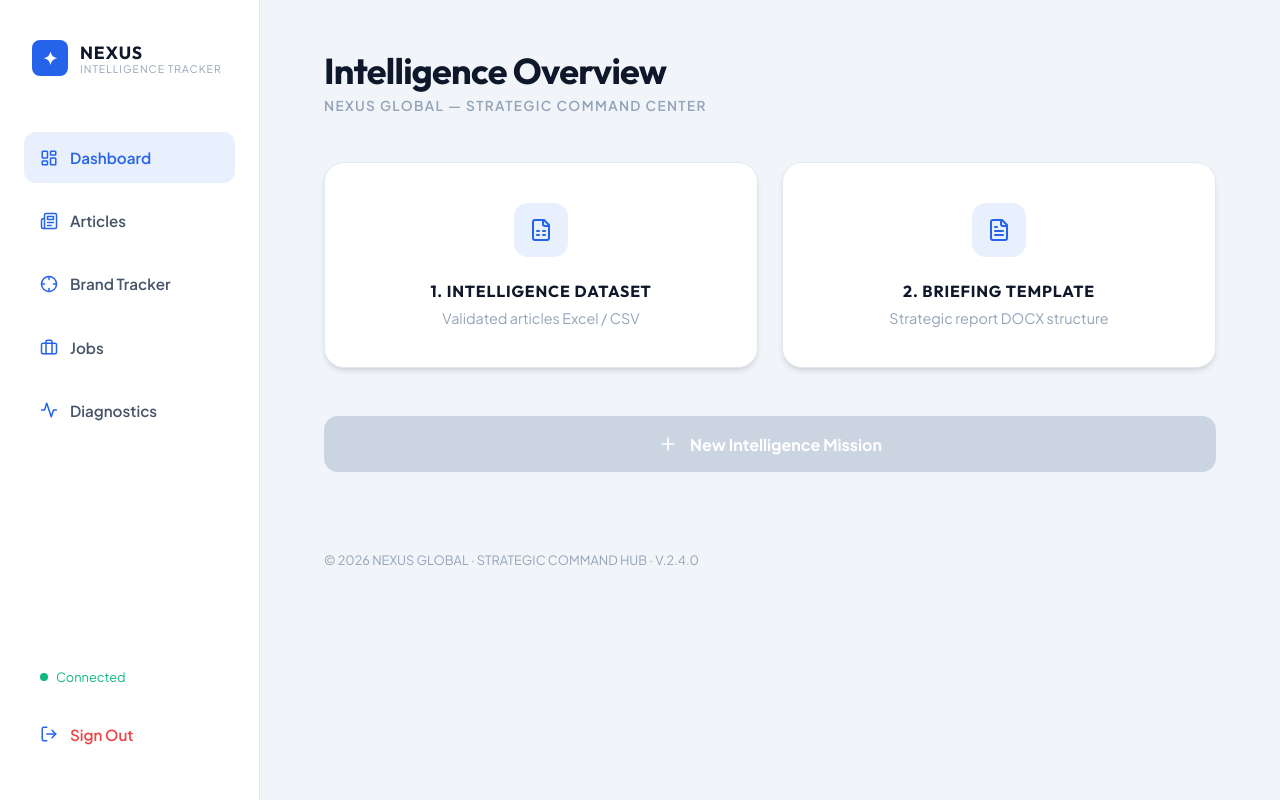
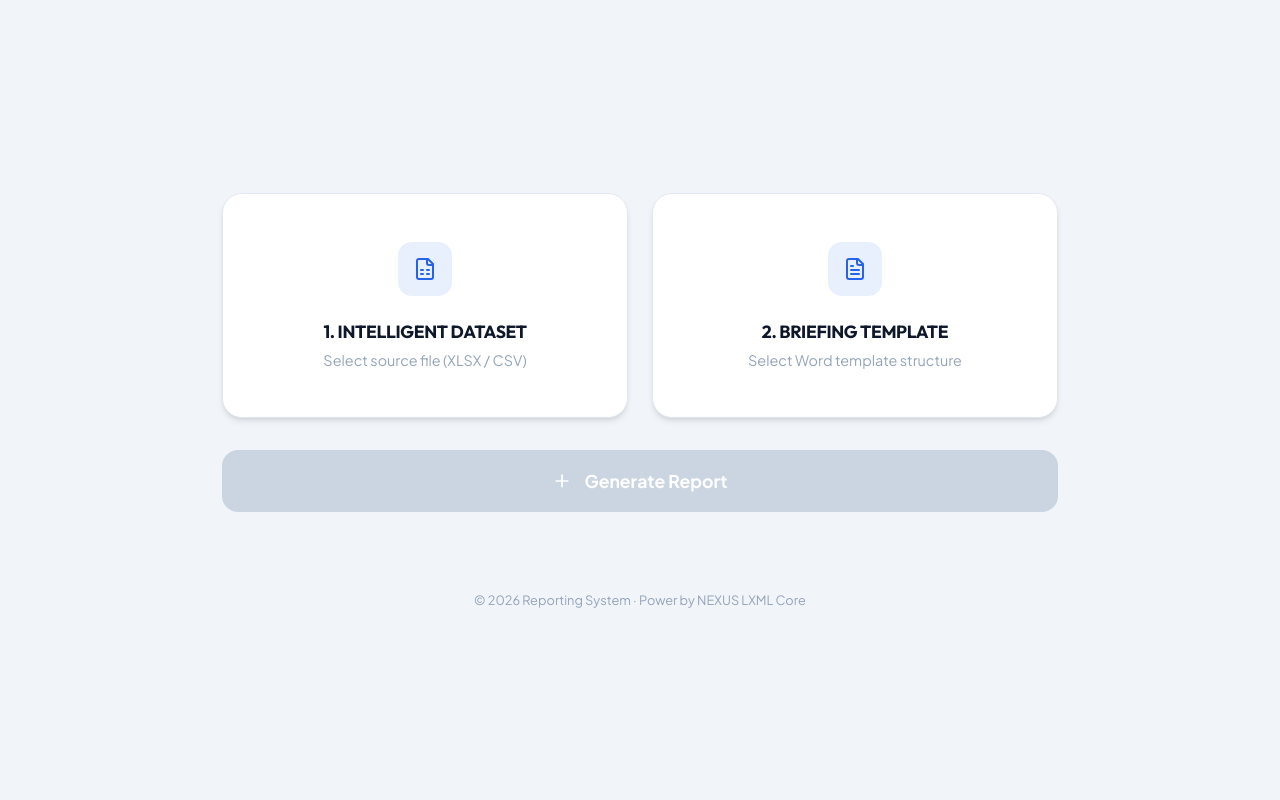
Before and after one commit to arunkumar3006/format_template, a React (Vite) app: page / in a window 1280 px wide. Built offline with nearby package versions, Linux system fonts and the light colour scheme.

Commit message:
UI: Simplified - removed sidebar and command center headers

```diff
--- a/src/App.css
+++ b/src/App.css
@@ -1,133 +1,44 @@
 .layout {
   display: flex;
+  justify-content: center;
+  align-items: center;
   min-height: 100vh;
+  background-color: var(--bg-page);
 }
 
-/* SIDEBAR STYLES FROM NEXUS */
-.sidebar {
-  width: 260px;
-  background: var(--bg-sidebar);
-  border-right: 1px solid var(--border);
-  padding: 2.5rem 1.5rem;
-  display: flex;
-  flex-direction: column;
-  position: fixed;
-  height: 100vh;
-  z-index: 100;
-}
-
-.logo-area {
-  display: flex;
-  align-items: center;
-  gap: 12px;
-  margin-bottom: 3.5rem;
-  padding-left: 0.5rem;
-}
-
-.logo-icon {
-  width: 36px;
-  height: 36px;
-  background: var(--primary);
-  color: #fff;
-  border-radius: 8px;
-  display: flex;
-  align-items: center;
-  justify-content: center;
-  font-weight: 800;
-  font-size: 1.1rem;
-}
-
-.logo-text h2 {
-  font-size: 1.1rem;
-  letter-spacing: 0.05em;
-  text-transform: uppercase;
-  font-weight: 700;
-}
-
-.logo-sub {
-  font-size: 0.65rem;
-  color: var(--text-muted);
-  text-transform: uppercase;
-  letter-spacing: 0.1em;
-  margin-top: -2px;
-}
-
-.nav-menu {
-  display: flex;
-  flex-direction: column;
-  gap: 0.75rem;
-}
-
-.nav-item {
-  display: flex;
-  align-items: center;
-  gap: 12px;
-  padding: 0.85rem 1rem;
-  border-radius: 12px;
-  color: var(--text-body);
-  text-decoration: none;
-  font-size: 0.95rem;
-  font-weight: 600;
-  transition: all 0.2s ease;
-}
-
-.nav-item:hover, .nav-item.active {
-  background: var(--primary-soft);
-  color: var(--primary);
-}
-
-.nav-item svg { width: 18px; color: var(--primary); }
-
-/* MAIN CONTENT STYLES */
 .content {
-  flex: 1;
-  margin-left: 260px;
-  padding: 3rem 4rem;
-  max-width: 1400px;
-}
-
-.header-meta {
-  margin-bottom: 3rem;
-}
-
-.header-meta h1 {
-  font-size: 2.25rem;
-  margin-bottom: 0.25rem;
-}
-
-.header-meta p {
-  color: var(--text-muted);
-  font-weight: 600;
-  font-size: 0.85rem;
-  text-transform: uppercase;
-  letter-spacing: 0.1em;
+  width: 100%;
+  max-width: 900px;
+  padding: 4rem 2rem;
+  margin: 0 auto;
 }
 
 .dashboard-grid {
   display: grid;
   grid-template-columns: repeat(2, 1fr);
   gap: 1.5rem;
-  margin-bottom: 3rem;
+  margin-bottom: 2rem;
 }
 
 .stat-card {
   background: var(--card-bg);
-  padding: 2.5rem;
+  padding: 3rem 2rem;
   border-radius: 20px;
   border: 1px solid var(--border);
   box-shadow: var(--shadow-card);
-  transition: transform 0.2s ease, box-shadow 0.2s ease;
+  transition: all 0.2s ease;
   cursor: pointer;
   text-align: center;
 }
 
 .stat-card:hover {
   transform: translateY(-4px);
-  box-shadow: 0 12px 20px -5px rgba(0,0,0,0.08);
+  border-color: var(--primary);
 }
 
 .stat-card.active {
-  border-color: var(--primary);
+  border: 2px solid var(--primary);
+  background: var(--primary-soft);
 }
 
 .stat-icon {
@@ -143,10 +54,10 @@
 }
 
 .stat-card h3 {
-  font-size: 1rem;
+  font-size: 1.1rem;
   color: var(--text-header);
+  font-weight: 700;
   text-transform: uppercase;
-  letter-spacing: 0.05em;
   margin-bottom: 0.5rem;
 }
 
@@ -158,23 +69,22 @@
 .btn-blue {
   background: var(--primary);
   color: #fff;
-  padding: 1.1rem 2.5rem;
-  border-radius: 14px;
+  padding: 1.25rem 2.5rem;
+  border-radius: 16px;
   font-weight: 700;
-  font-size: 1rem;
+  font-size: 1.1rem;
   display: flex;
   align-items: center;
   justify-content: center;
   gap: 12px;
-  box-shadow: 0 8px 16px -4px rgba(37, 99, 235, 0.4);
+  box-shadow: 0 10px 20px -5px rgba(37, 99, 235, 0.4);
   width: 100%;
-  margin-top: 1rem;
 }
 
 .btn-blue:hover:not(:disabled) {
   background: var(--primary-hover);
   transform: translateY(-2px);
-  box-shadow: 0 12px 24px -4px rgba(37, 99, 235, 0.5);
+  box-shadow: 0 15px 30px -5px rgba(37, 99, 235, 0.5);
 }
 
 .btn-blue:disabled {
@@ -197,12 +107,10 @@
   gap: 12px;
   font-size: 0.95rem;
   margin-bottom: 12px;
-  color: var(--text-body);
 }
 
 .btn-download-modern {
   display: inline-flex;
-  grid-column: span 2;
   align-items: center;
   gap: 12px;
   padding: 1rem 2rem;
@@ -215,8 +123,6 @@
   box-shadow: 0 4px 12px rgba(16, 185, 129, 0.3);
 }
 
-@media (max-width: 900px) {
-  .sidebar { width: 0; display: none; }
-  .content { margin-left: 0; padding: 2rem; }
+@media (max-width: 768px) {
   .dashboard-grid { grid-template-columns: 1fr; }
 }
--- a/src/App.jsx
+++ b/src/App.jsx
@@ -3,20 +3,11 @@ import { motion, AnimatePresence } from 'framer-motion';
 import {
   FileSpreadsheet,
   FileText,
-  Settings,
   Download,
   CheckCircle,
   AlertCircle,
   Loader2,
   ArrowRight,
-  ShieldCheck,
-  Zap,
-  LayoutDashboard,
-  Newspaper,
-  Crosshair,
-  Briefcase,
-  Activity,
-  LogOut,
   Plus
 } from 'lucide-react';
 import './App.css';
@@ -42,7 +33,7 @@ const App = () => {
     setIsGenerating(true);
     setError(null);
     setDownloadUrl(null);
-    setStatus([{ id: 1, msg: 'Initializing nexus Mission...', active: true }]);
+    setStatus([{ id: 1, msg: 'Initializing report generation...', active: true }]);
 
     try {
       const formData = new FormData();
@@ -59,13 +50,13 @@ const App = () => {
         throw new Error(errData.detail || 'Failed to generate report');
       }
 
-      addStatus('Decrypting 4,000+ data nodes...');
-      addStatus('Assembling Strategic Briefing...');
+      addStatus('Processing 4,000+ data rows...');
+      addStatus('Structuring report document...');
 
       const blob = await response.blob();
       const url = window.URL.createObjectURL(blob);
       setDownloadUrl(url);
-      addStatus('Mission Accomplished: Report Ready.');
+      addStatus('Generation Successful: Ready to download.');
 
     } catch (err) {
       setError(err.message);
@@ -77,39 +68,7 @@ const App = () => {
 
   return (
     <div className="layout">
-      {/* SIDEBAR */}
-      <aside className="sidebar">
-        <div className="logo-area">
-          <div className="logo-icon">✦</div>
-          <div className="logo-text">
-            <h2>Nexus</h2>
-            <div className="logo-sub">Intelligence Tracker</div>
-          </div>
-        </div>
-
-        <nav className="nav-menu">
-          <a href="#" className="nav-item active"><LayoutDashboard /> Dashboard</a>
-          <a href="#" className="nav-item"><Newspaper /> Articles</a>
-          <a href="#" className="nav-item"><Crosshair /> Brand Tracker</a>
-          <a href="#" className="nav-item"><Briefcase /> Jobs</a>
-          <a href="#" className="nav-item"><Activity /> Diagnostics</a>
-        </nav>
-
-        <div style={{ marginTop: 'auto' }}>
-          <div style={{ padding: '0 1rem', marginBottom: '1.5rem', display: 'flex', alignItems: 'center', gap: '8px', fontSize: '0.8rem', color: '#10b981' }}>
-             <span style={{ width: '8px', height: '8px', background: '#10b981', borderRadius: '50%' }}></span> Connected
-          </div>
-          <a href="#" className="nav-item" style={{ color: '#ef4444' }}><LogOut /> Sign Out</a>
-        </div>
-      </aside>
-
-      {/* MAIN CONTENT */}
       <main className="content">
-        <header className="header-meta animate-in">
-          <h1>Intelligence Overview</h1>
-          <p>Nexus Global — Strategic Command Center</p>
-        </header>
-
         <div className="dashboard-grid">
           {/* Dataset Upload */}
           <motion.div
@@ -120,8 +79,8 @@ const App = () => {
             style={{ animationDelay: '0.1s' }}
           >
             <div className="stat-icon"><FileSpreadsheet size={24} /></div>
-            <h3>1. Intelligence Dataset</h3>
-            <p>{dataset ? dataset.name : "Validated articles Excel / CSV "}</p>
+            <h3>1. Intelligent Dataset</h3>
+            <p>{dataset ? dataset.name : "Select source file (XLSX / CSV)"}</p>
             <input
               type="file"
               ref={datasetRef}
@@ -140,7 +99,7 @@ const App = () => {
           >
             <div className="stat-icon"><FileText size={24} /></div>
             <h3>2. Briefing Template</h3>
-            <p>{template ? template.name : "Strategic report DOCX structure"}</p>
+            <p>{template ? template.name : "Select Word template structure"}</p>
             <input
               type="file"
               ref={templateRef}
@@ -161,7 +120,7 @@ const App = () => {
             ) : (
               <Plus size={20} />
             )}
-            <span>{isGenerating ? "Executing Mission..." : "New Intelligence Mission"}</span>
+            <span>{isGenerating ? "Generating Report..." : "Generate Report"}</span>
           </button>
 
           <AnimatePresence>
@@ -188,13 +147,13 @@ const App = () => {
 
                 {downloadUrl && (
                   <motion.a
-                    initial={{ opacity: 0, y: 10 }}
-                    animate={{ opacity: 1, y: 0 }}
+                    initial={{ opacity: 0, scale: 0.9 }}
+                    animate={{ opacity: 1, scale: 1 }}
                     href={downloadUrl}
-                    download={`NEXUS_REPORT_${new Date().toISOString().split('T')[0]}.docx`}
+                    download={`News_Report_${new Date().toISOString().split('T')[0]}.docx`}
                     className="btn-download-modern"
                   >
-                    <Download size={20} /> Download Intelligence Summary
+                    <Download size={20} /> Download Final Report
                   </motion.a>
                 )}
               </motion.div>
@@ -202,8 +161,8 @@ const App = () => {
           </AnimatePresence>
         </section>
 
-        <footer style={{ marginTop: '5rem', color: 'var(--text-muted)', fontSize: '0.8rem' }}>
-          &copy; 2026 NEXUS GLOBAL &middot; STRATEGIC COMMAND HUB &middot; V.2.4.0
+        <footer style={{ marginTop: '5rem', textAlign: 'center', color: 'var(--text-muted)', fontSize: '0.8rem' }}>
+          &copy; 2026 Reporting System &middot; Power by NEXUS LXML Core
         </footer>
       </main>
     </div>
```
